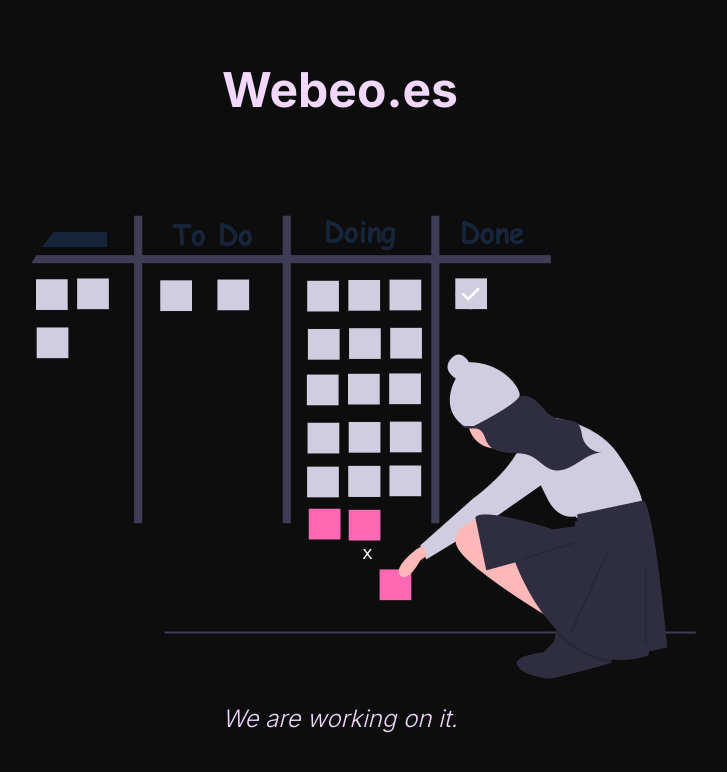
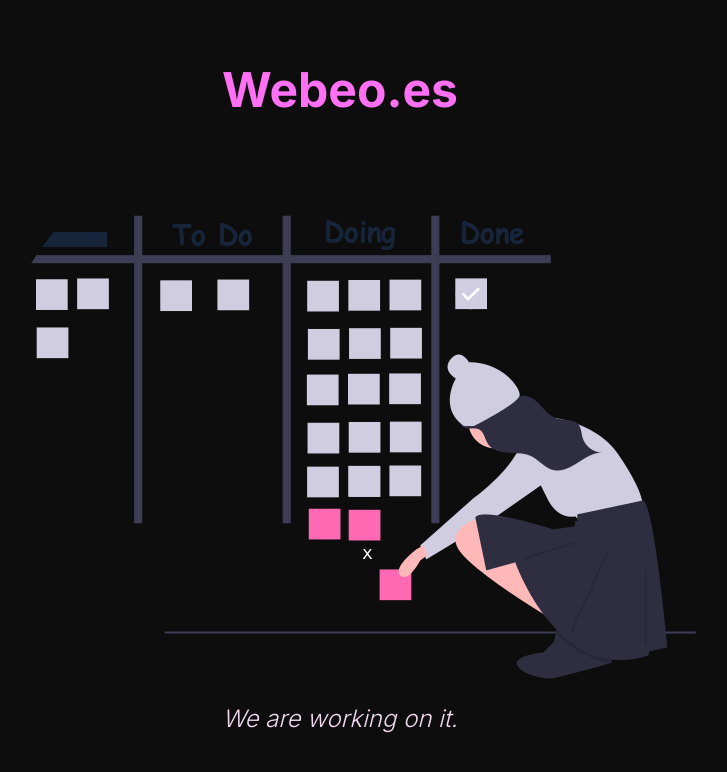
Before and after one commit to ffran96/proyecto-web, a Next.js app: page / in a window 1280 px wide. Shown: the top 772 px of the page, without its empty margins (300-1027 px from the left). Built offline with nearby package versions, Linux system fonts and the light colour scheme.

Commit message:
Wip cartel

```diff
--- a/src/app/page.js
+++ b/src/app/page.js
@@ -2,14 +2,14 @@
   const BGImage = `bg-[url('https://media.istockphoto.com/id/1305999733/es/foto/escritorio-de-dise%C3%B1o-web.jpg?s=1024x1024&w=is&k=20&c=G6lLvfLIFo6K3DJrzmKxFJHkGveQ3dC0QC8f1_pqhVY=')]`;
   return (
     <main className="flex flex-col gap-6 justify-center items-center h-screen">
-      <h1 className="text-[#f2d7ff] text-5xl font-bold">Webeo.es</h1>
+      <h1 className="text-[#ff70f5] text-5xl font-bold">Webeo.es</h1>
       {/*       <section
         className={`${BGImage} absolute bg-cover bg-center  bottom-0 -z-10 h-svh w-screen`}
       >
         <article className="relative top-14"> Landing page </article>
       </section> */}
       <img src={"/wip.png"} alt="Work in progress" className="bg-cover" />
-      <p className="text-[#f2d7ff] text-2xl font-light italic">
+      <p className="text-[#fce2faf5] text-2xl font-light italic">
         We are working on it.
       </p>
     </main>
```
